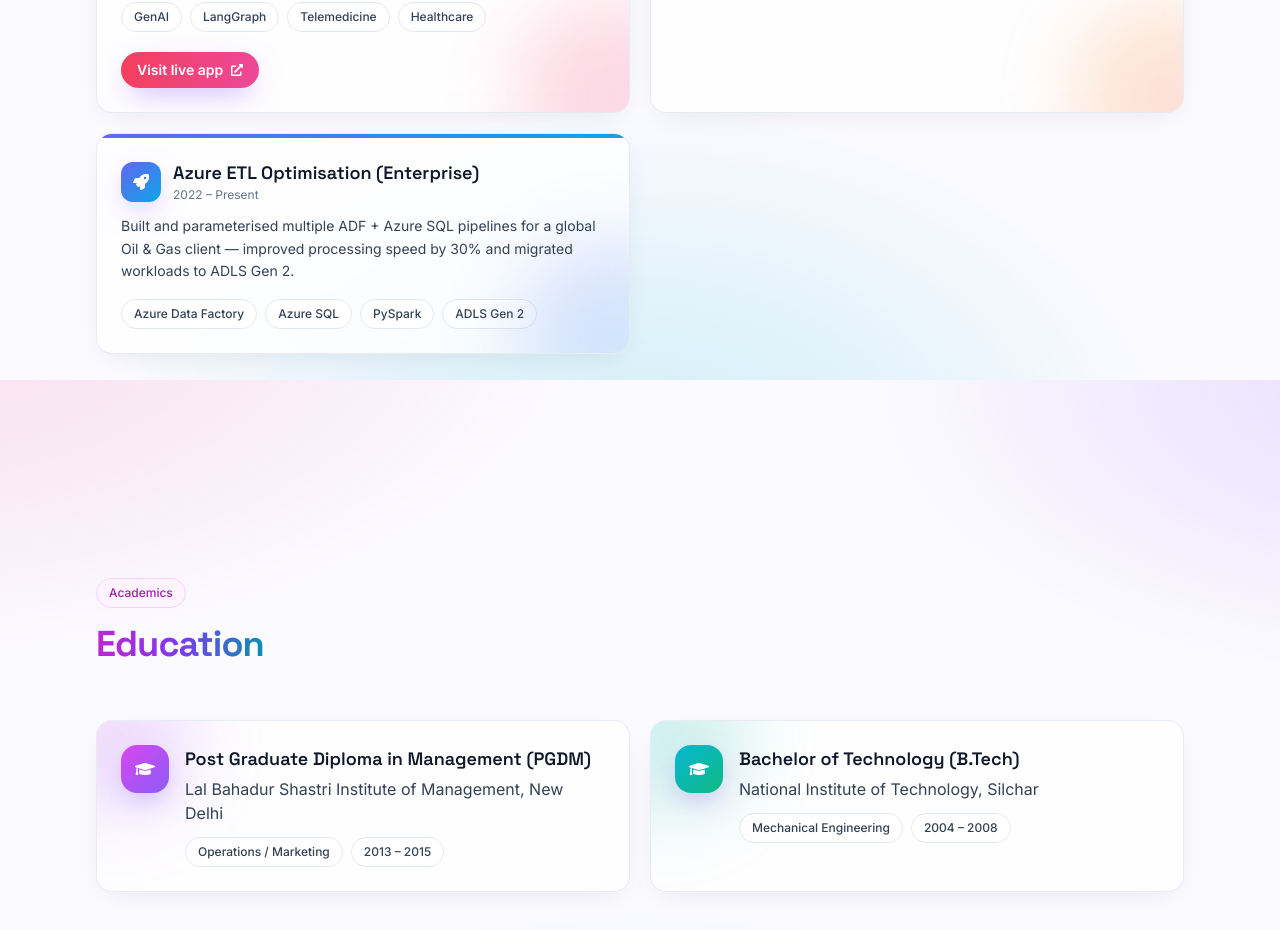
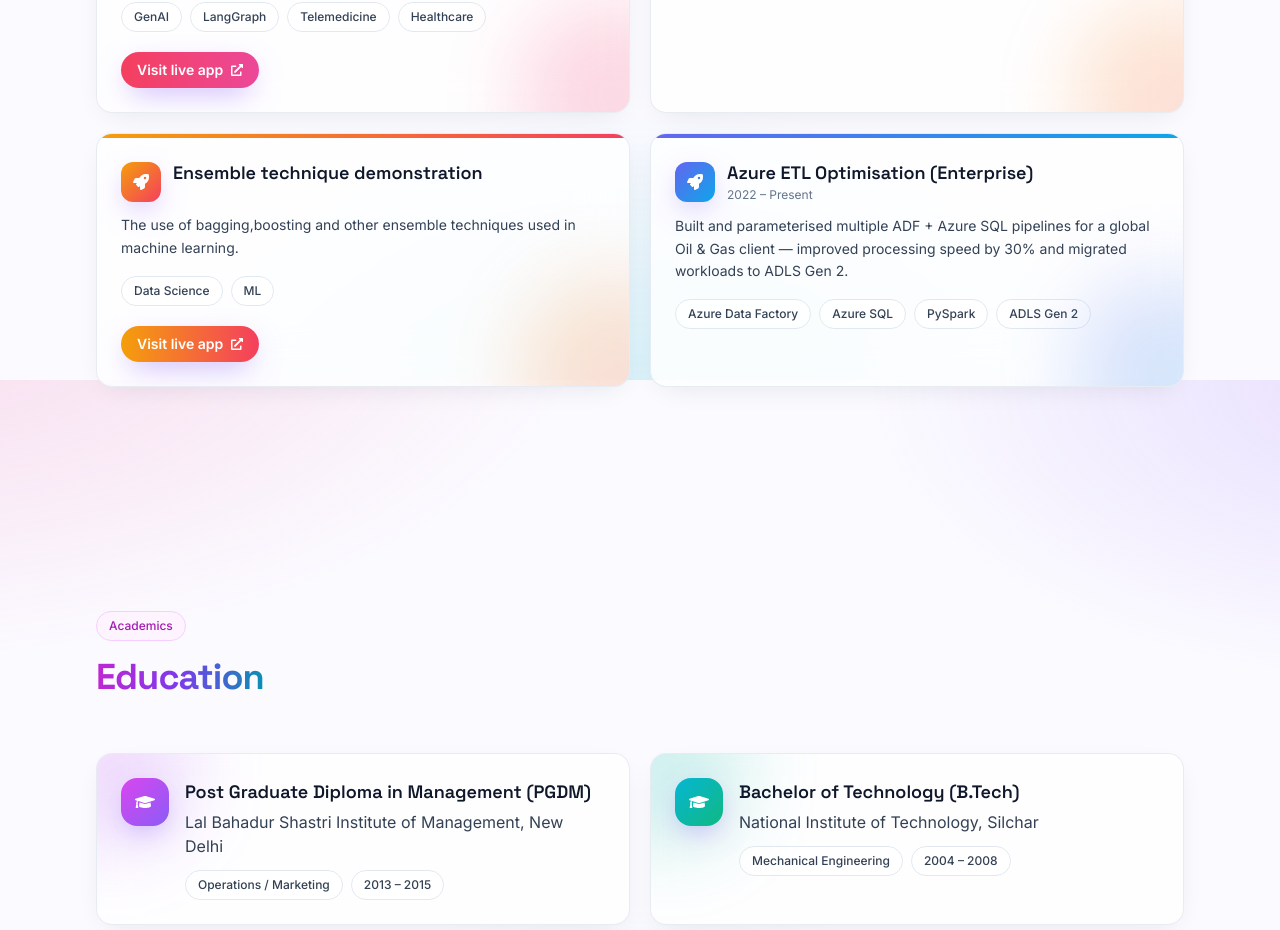
Before and after one commit to siddhartha4u2c/siddharthaborpuzari, a React (Vite) app: page / in a window 1280 px wide. Shown: the part 5220-6150 px from the top of the page. Built offline with nearby package versions, Linux system fonts and the light colour scheme.

Commit message:
Update data.ts

```diff
--- a/src/data.ts
+++ b/src/data.ts
@@ -168,6 +168,14 @@ export const projects: Project[] = [
     color: 'from-amber-500 to-rose-500',
   },
   {
+    title: 'Ensemble technique demonstration',
+    description:
+      'The use of bagging,boosting and other ensemble techniques used in machine learning.',
+    tags: ['Data Science', 'ML'],
+    color: 'from-amber-500 to-rose-500',
+    liveUrl: 'https://ensemble-techniques.streamlit.app',
+  },
+  {
     title: 'Azure ETL Optimisation (Enterprise)',
     period: '2022 – Present',
     description:
```
